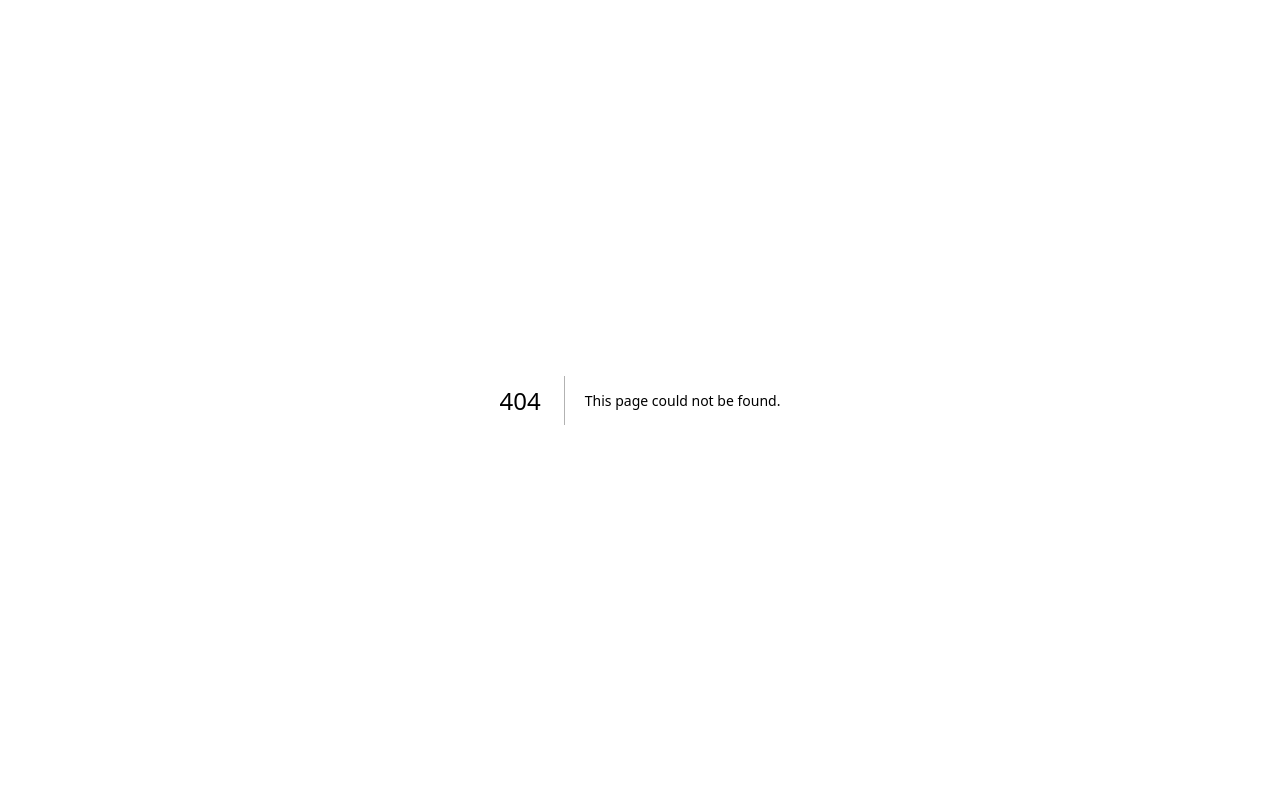
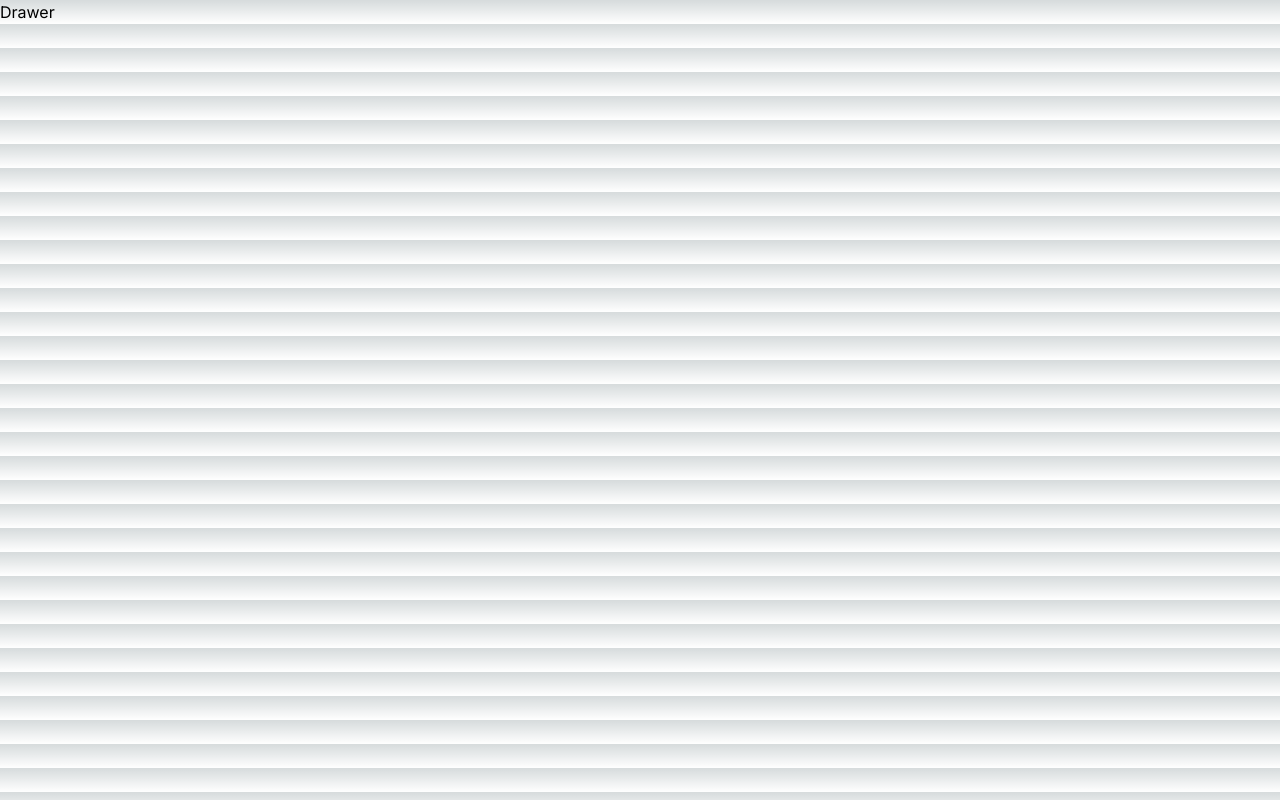
Before and after one commit to 2017Yasu/d3-sample, a Next.js app: page /drawer in a window 1280 px wide. Before the commit this address had no page. Built offline with nearby package versions, Linux system fonts and the light colour scheme.

Commit message:
create route drawer

```diff
--- /dev/null
+++ b/src/app/drawer/page.tsx
@@ -0,0 +1,3 @@
+export default function Drawer() {
+    return <p>Drawer</p>
+}
--- a/src/app/page.tsx
+++ b/src/app/page.tsx
@@ -1,8 +1,16 @@
 import Image from 'next/image';
+import Link from 'next/link';
 
 export default function Home() {
   return (
     <main className='flex min-h-screen flex-col items-center justify-between p-24'>
+      <div>
+        <ul>
+          <li>
+            <Link href={'/drawer'}>Drawer</Link>
+          </li>
+        </ul>
+      </div>
       <div className='z-10 w-full max-w-5xl items-center justify-between font-mono text-sm lg:flex'>
         <p className='fixed left-0 top-0 flex w-full justify-center border-b border-gray-300 bg-gradient-to-b from-zinc-200 pb-6 pt-8 backdrop-blur-2xl dark:border-neutral-800 dark:bg-zinc-800/30 dark:from-inherit lg:static lg:w-auto  lg:rounded-xl lg:border lg:bg-gray-200 lg:p-4 lg:dark:bg-zinc-800/30'>
           Get started by editing&nbsp;
```
